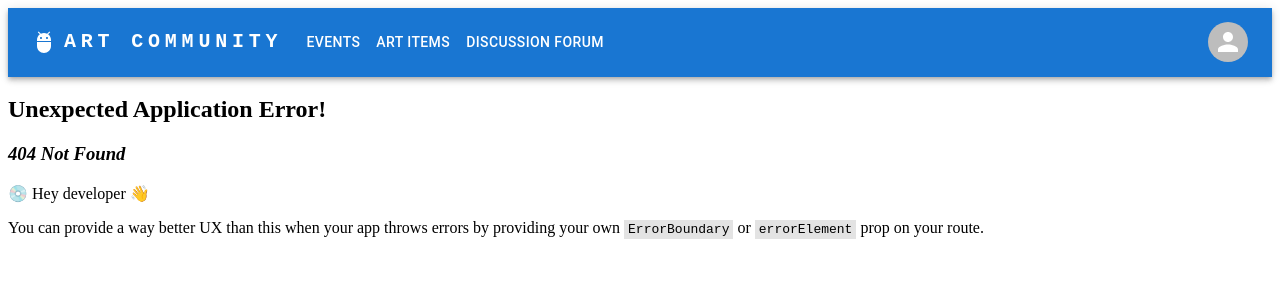
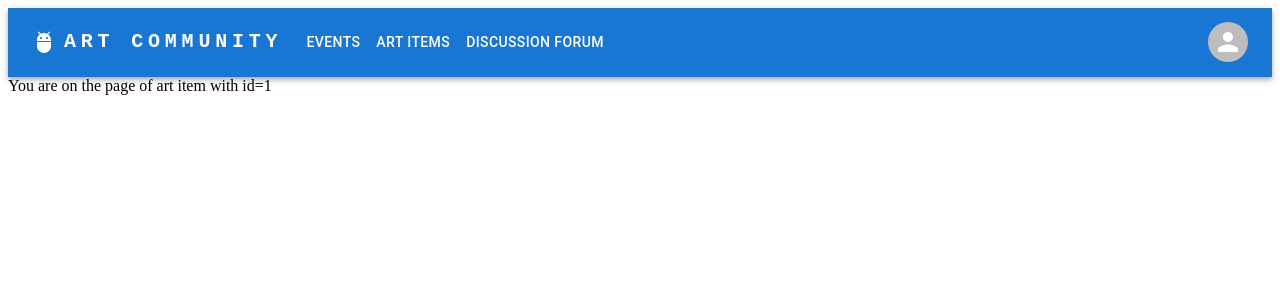
Before and after one commit to bounswe/bounswe2022group7, a React (Vite) app in the folder frontend/: page /art_item/1 in a window 1280 px wide. Before the commit this address had no page. Shown: the top 300 px of the page. Built offline with nearby package versions, Linux system fonts and the light colour scheme.

Commit message:
Add empty art item page (#268)

```diff
--- /dev/null
+++ b/frontend/src/pages/ArtItemPage/ArtItemPage.js
@@ -0,0 +1,16 @@
+import React from 'react'
+import {useParams} from "react-router-dom";
+
+function ArtItemPage() {
+
+    let { id } = useParams();
+
+    return (
+        <div>
+            You are on the page of art item with id={id}
+        </div>
+    )
+}
+
+
+export default ArtItemPage
```
Also changed, not shown: frontend/src/App.js (+10 -1 lines).
